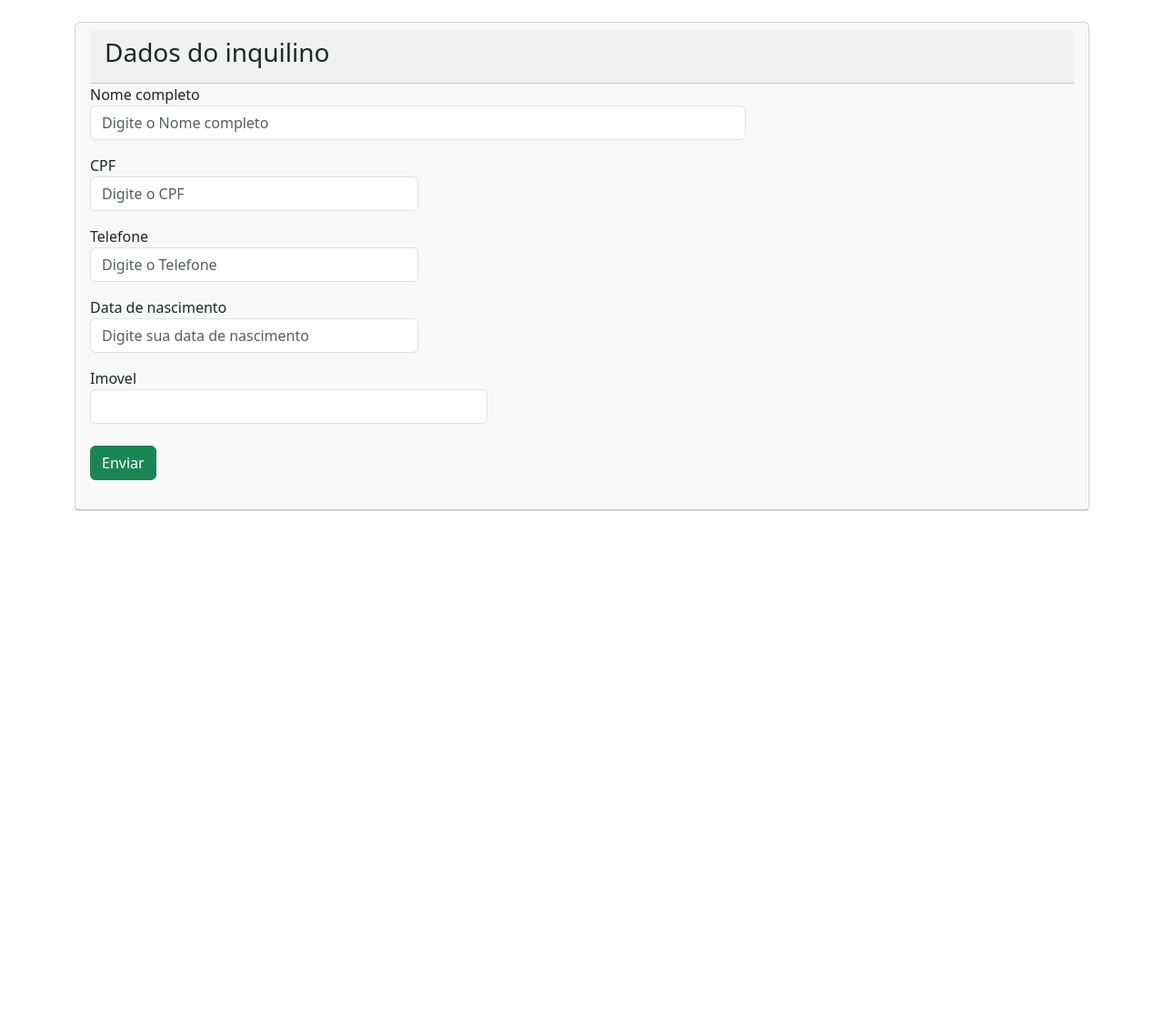
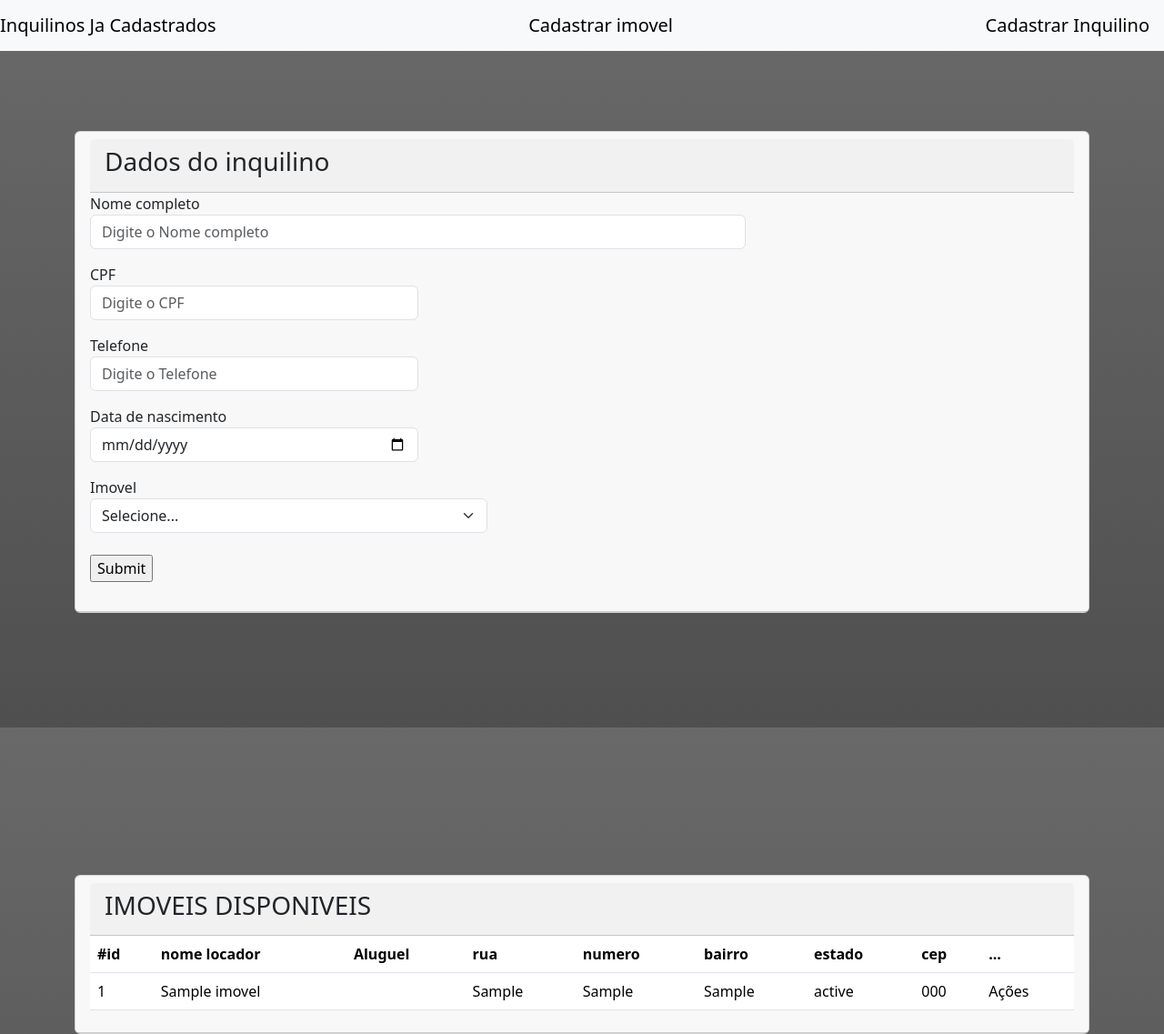
Before and after one commit to Thayguimaraes/Controle-de-inquilinos-php, a PHP site: page /inquilino.php in a window 1280 px wide. Shown: the whole page at 91% size. Before the commit the page ends 562 px from the top, so only its background shows below. Run offline with PHP 8.4, Linux system fonts and the light colour scheme; tables that the repository leaves empty or names only in its code hold one stand-in row (values such as "Sample post"); data that the repository does not hold is empty.

Commit message:
feat: :construction: Conexão com banco de dados, tela de cadastros pronta
Tela do cadastro de imoveis totalmente pronta conectada com banco de dados, a tela inicial mostra os inquilinos cadastrdos e o ID do imovel que eles residem, a tela de cadastro do inquilino contem uma tabela com os imoveis disponiveis, e na hora de cadastrar é possivel escolher o imovel pelo ID, a proxima etapa é fazer a validação para que não seja possivel cadastrar o usuario novamente, e um botao para permitir alteração dos inquilinos direto na tela inicial

```diff
--- a/conexao.php
+++ b/conexao.php
@@ -3,8 +3,8 @@
 
 $servidor = '127.0.0.1';
 $usuario = 'root';
-$senha = '';
-$dbname = 'imoveisp';
+$senha = 'root';
+$dbname = 'sistemadeimoveis';
 
 
 
@@ -13,6 +13,8 @@ $link = new mysqli($servidor, $usuario, $senha, $dbname);
 if($link->connect_errno)
 {
 echo "erro ao conectar ao banco de dados!";
+}else{
+    "Conexão efetuada com sucesso";
 }
 
 ?>
--- a/inquilino.php
+++ b/inquilino.php
@@ -1,3 +1,22 @@
+<?php
+
+  if(isset($_POST['submit']))
+  {
+    include_once("conexao.php");
+
+    $name = $_POST['nomeCompletoInquilino'];
+    $cpf = $_POST['cpfInquilino'];
+    $telefone = $_POST['telefoneInquilino'];
+    $dataNascimento = $_POST['dataNascimentoInquilino'];
+    $imovelAlugado = $_POST['imovelAlugado'];
+
+    $result =  mysqli_query($link, "INSERT INTO inquilinos (nomeInquilino, cpfInquilino, telefoneInquilino, dataNascimentoInquilino, id_imovel) VALUES ('$name','$cpf','$telefone','$dataNascimento', '$imovelAlugado')");
+    header('Location: index.php');
+
+  }
+
+?>
+
 <!DOCTYPE html>
 <html lang="en">
 <head>
@@ -5,12 +24,31 @@
     <meta http-equiv="X-UA-Compatible" content="IE=edge">
     <meta name="viewport" content="width=device-width, initial-scale=1.0">
     <title>Inquilino</title>
+    <style>
+      body{
+        background-image:linear-gradient(#696969,#4F4F4F);
+        height: 100vh;
+
+      }
+
+    </style>
     <link href="https://cdn.jsdelivr.net/npm/bootstrap@5.3.0-alpha1/dist/css/bootstrap.min.css" rel="stylesheet" integrity="sha384-GLhlTQ8iRABdZLl6O3oVMWSktQOp6b7In1Zl3/Jr59b6EGGoI1aFkw7cmDA6j6gD" crossorigin="anonymous">
     <script src="https://code.jquery.com/jquery-3.3.1.js"></script>
 
 
 </head>
 <body>
+
+<nav class="navbar fixed-top navbar-light bg-light">
+    <a class="navbar-brand" href="index.php">Inquilinos Ja Cadastrados</a>
+    <a class="navbar-brand" href="locador.php">Cadastrar imovel</a>
+    <a class="navbar-brand" href="inquilino.php">Cadastrar Inquilino</a>
+</nav>
+<br>
+<br>
+<br>
+<br>
+<br>
   <br>
     <div class="container">
         <div class="card">
@@ -18,7 +56,7 @@
                 <div class="card-header">
                     <h3>Dados do inquilino</h3>
                 </div>
-    <form method="post" action="processainquilinos.php">
+    <form method="post" action="inquilino.php">
         <div class="form-row">
             <div class="col-md-8 mb-3">
               <label for="validationCustom01">Nome completo</label>
@@ -45,7 +83,7 @@
                 </div>
                 <div class="col-md-4 mb-3">
                   <label for="validationCustom05">Data de nascimento</label>
-                  <input type="text" class="form-control" id="dataNascimentoInquilino"  name="dataNascimentoInquilino" placeholder="Digite sua data de nascimento" required>
+                  <input type="date" class="form-control" id="dataNascimentoInquilino"  name="dataNascimentoInquilino" placeholder="Digite sua data de nascimento" required>
                   <div class="invalid-feedback">
                     Gentileza preencher este campo
                   </div>
@@ -54,11 +92,24 @@
               <div class="row">
                 <div class="col-md-5">
                   <label for="">Imovel</label>
-                  <input type="text" class="form-control" id="imovelAlugado"  name="imovelAlugado">
+                  <select class="form-select" aria-label="Default select example imovelAlugado" id="imovelAlugado" name="imovelAlugado" >
+                    <option>Selecione...</option>
+                  <?php
+                    include_once("conexao.php");
+                    $query = "SELECT idimovel FROM imovel";
+                    $imoveis = $link->query($query);
+                    print_r($imoveis);
+                ?>
+                 <?php
+                     while($prod = mysqli_fetch_assoc($imoveis))
+                 { ?>
+                 <option value="<?php echo $prod['idimovel'] ?>"><?php echo $prod['idimovel'] ?></option>
+                 <?php } ?>
+                 </select>
                 </div>
               </div>
               <br>
-              <button type="submit" class="btn btn-success">Enviar</button>
+              <input type="submit" name="submit" id="submit">
               <br>
               <br>
 
@@ -69,6 +120,74 @@
 
 </div>
 
+<br>
+<br>
+<br>
+<br>
+<br>
+<br>
+
+<br>
+<br>
+<br>
+<br>
+<br>
+<br>
+
+
+<div class="container">
+        <div class="card">
+            <div class="card-header">
+                <div class="card-header">
+                    <h3>IMOVEIS DISPONIVEIS</h3>
+                </div>
+                <?php
+                    include_once("conexao.php");
+
+                    $sql = "SELECT * FROM imovel";
+
+                    $result_tabela = $link->query($sql);
+
+                ?>
+
+
+<table class="table text white table-bg">
+  <thead class="thead-light">
+    <tr>
+      <th scope="col">#id</th>
+      <th scope="col">nome locador</th>
+      <th scope="col">Aluguel</th>
+      <th scope="col">rua</th>
+      <th scope="col">numero</th>
+      <th scope="col">bairro</th>
+      <th scope="col">estado</th>
+      <th scope="col">cep</th>
+      <th scope="col">...</th>
+    </tr>
+  </thead>
+  <tbody>
+ <?php
+            while($user_data = mysqli_fetch_assoc($result_tabela)){
+                echo "<tr>";
+                echo "<td>".$user_data['idimovel']."<?td>";
+                echo "<td>".$user_data['nome']."<?td>";
+                echo "<td>".$user_data['Aluguel']."<?td>";
+                echo "<td>".$user_data['rua']."<?td>";
+                echo "<td>".$user_data['numero']."<?td>";
+                echo "<td>".$user_data['bairro']."<?td>";
+                echo "<td>".$user_data['estado']."<?td>";
+                echo "<td>".$user_data['cep']."<?td>";
+                echo "<td>Ações<?td>";
+                echo "</tr>";
+            }
+        ?>
+  </tbody>
+</table>
+</div>
+        </div>
+
+            </div>
+
 
 </body>
 
```
Also changed, not shown: index.php (+25 -34 lines), locador.php (+49 -4 lines), processaInquilinos.php (deleted, +0 -15 lines), processaimovel.php (deleted, +0 -23 lines).
